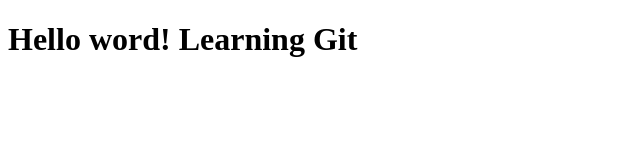
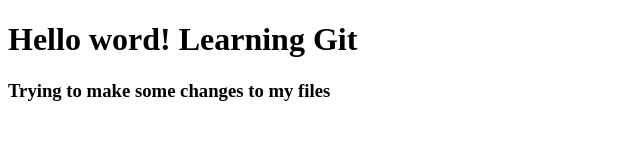
Before and after one commit to Habbeunik/codenest-git, a plain HTML site: page index.html in a window 1280 px wide. Shown: the whole page, without its empty margins (0-640 px from the left). Drawn offline with Linux system fonts and the light colour scheme.

Commit message:
made some changes

```diff
--- a/index.html
+++ b/index.html
@@ -5,5 +5,6 @@
   </head>
   <body>
     <h1>Hello word! Learning Git</h1>
+    <h3>Trying to make some changes to my files</h3>
   </body>
 </html>
```
